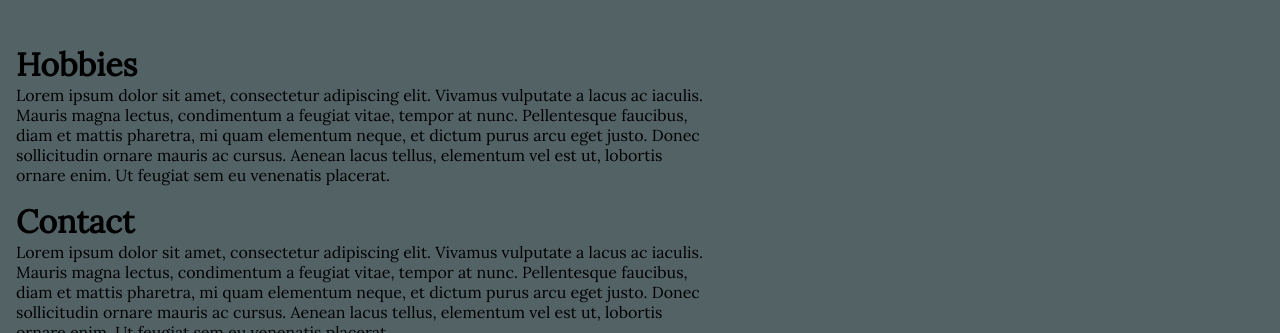
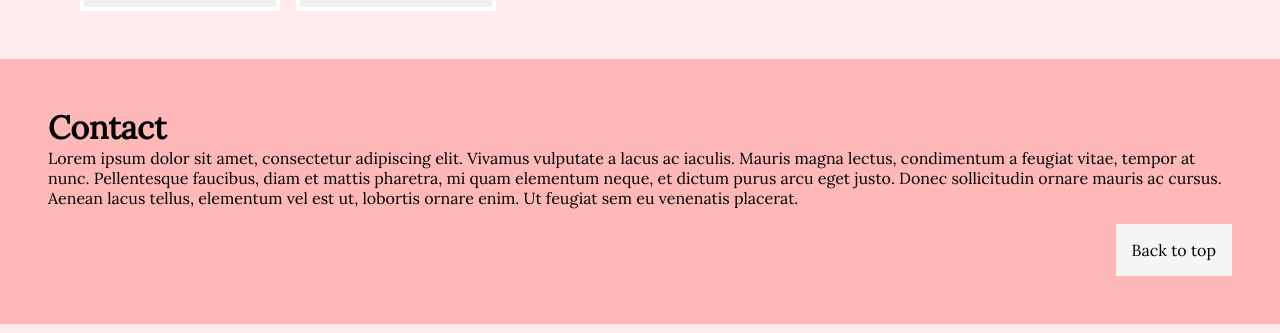
Before and after one commit to greyson-alder/hedgerow, a PHP site: page / in a window 1280 px wide. Shown: the part 2050-2383 px from the top of the page. Run offline with PHP 8.4, Linux system fonts and the light colour scheme.

Commit message:
trim down vision of site, add modal

```diff
--- a/index.php
+++ b/index.php
@@ -1,25 +1,11 @@
-<!DOCTYPE html>
-<html lang="en">
-<head>
-    <meta charset="UTF-8">
-    <meta http-equiv="X-UA-Compatible" content="IE=edge">
-    <meta name="viewport" content="width=device-width, initial-scale=1.0">
-    <title>Hedgerow</title>
-    <script type="module" src="app.js" defer></script>
-    <link rel="stylesheet" href="style.css">
-
-    <link rel="preconnect" href="https://fonts.googleapis.com">
-    <link rel="preconnect" href="https://fonts.gstatic.com" crossorigin>
-    <link href="https://fonts.googleapis.com/css2?family=Lora:ital@0;1&display=swap" rel="stylesheet">
-
-</head>
-<body>
 <?php //SETUP
         $img_url = "https://images.unsplash.com/photo-1664513291148-4ff5b1d58566?ixlib=rb-1.2.1&ixid=MnwxMjA3fDB8MHxwaG90by1wYWdlfHx8fGVufDB8fHx";
 
-        $images = json_decode(file_get_contents("image_catalogue.json"), true);
+        $allImages = file_get_contents("image_catalogue.json");
 
-        $images = $images["resources"];
+        $images = json_decode($allImages, true)["resources"];
+
+        $photosNumber = 11;
 
         // var_dump($images[0]["secure_url"]);
 
@@ -36,16 +22,40 @@
             return "https://res.cloudinary.com/dvbiqses3/image/upload/".$params."/v".$image["version"]."/".$image["public_id"].".jpg";
         }
 ?>
+
+<!DOCTYPE html>
+<html lang="en">
+<head>
+    <meta charset="UTF-8">
+    <meta http-equiv="X-UA-Compatible" content="IE=edge">
+    <meta name="viewport" content="width=device-width, initial-scale=1.0">
+    <title>Hedgerow</title>
+    <script type="module" src="app.js" defer></script>
+    <link rel="stylesheet" href="style.css">
+
+    <link rel="preconnect" href="https://fonts.googleapis.com">
+    <link rel="preconnect" href="https://fonts.gstatic.com" crossorigin>
+    <link href="https://fonts.googleapis.com/css2?family=Lora:ital@0;1&display=swap" rel="stylesheet">
+
+    <script>
+        window.allImages = JSON.parse(`<?php echo $allImages; ?>`)
+    </script>
+
+</head>
+<body>
+
     <header id="header" data--detached="false">
         <h1 class="header__title"><a href="#">Hedgerow</a></h1>
         <nav class="header__nav">
             <ul class="nav__list">
-                <li class="nav__item"><a href="#bio">Biography</a></li>
-                <li class="nav__item"><a href="#projects">Projects</a></li>
+                <li class="nav__item"><a href="#bio">Me</a></li>
+                <li class="nav__item"><a href="#projects">Photos</a></li>
                 <li class="nav__item"><a href="#contact">Contact</a></li>
             </ul>
         </nav>
     </header>
+
+
     <section id="primary">
         <div id="imageGrid__container">
             <section id="imageGrid">
@@ -77,10 +87,12 @@
             </section>
         </div>
     </section>
+
+
     <section id="bio">
         <article class="bio__content content flex_row">
             <div class="bio__left">
-                <img src="./self.png" />
+                <img src="./images/self.png" />
             </div>
             <div class="bio__right">
                 <h2>Hello!</h2>
@@ -100,9 +112,9 @@
                     Lorem ipsum dolor sit amet, consectetur adipiscing elit. Vivamus vulputate a lacus ac iaculis. Mauris magna lectus, condimentum a feugiat vitae, tempor at nunc.
                     </p>div
                 </div>
-                <div class="projects__flexboxes">
+                <div id="photos__container">
                     <?php
-                    for ($i = 0; $i < 4; $i++) {
+                    for ($i = 0; $i < $photosNumber; $i++) {
                         echo
                         '<button class="projects__item">
                             <img
@@ -112,9 +124,10 @@
                             />
                         </button>';
                     } ?>
+                    <button class="projects__item" id="load_more">Load more images</button>
                 </div>
             </div>
-            <div class="projects__code">
+            <!-- <div class="projects__code">
                 <div class="projects__info">
                     <h2>#code</h2>
                     <p>
@@ -127,28 +140,24 @@
                     <div class="projects__item"></div>
                     <div class="projects__item"></div>
                 </div>
-            </div>
+            </div> -->
         </article>
     </section>
-    <section id="bottom">
-        <div class="bottom__content">
-            <article class="hobbies">
-                <h2>Hobbies</h2>
-                <p>
-                Lorem ipsum dolor sit amet, consectetur adipiscing elit. Vivamus vulputate a lacus ac iaculis. Mauris magna lectus, condimentum a feugiat vitae, tempor at nunc. Pellentesque faucibus, diam et mattis pharetra, mi quam elementum neque, et dictum purus arcu eget justo. Donec sollicitudin ornare mauris ac cursus. Aenean lacus tellus, elementum vel est ut, lobortis ornare enim. Ut feugiat sem eu venenatis placerat.
-                </p>
-            </article>
-            <article class="contact__content">
+
+
+    <section id="contact">
+        <div class="contact__content content">
             <h2>Contact</h2>
             <p>
             Lorem ipsum dolor sit amet, consectetur adipiscing elit. Vivamus vulputate a lacus ac iaculis. Mauris magna lectus, condimentum a feugiat vitae, tempor at nunc. Pellentesque faucibus, diam et mattis pharetra, mi quam elementum neque, et dictum purus arcu eget justo. Donec sollicitudin ornare mauris ac cursus. Aenean lacus tellus, elementum vel est ut, lobortis ornare enim. Ut feugiat sem eu venenatis placerat.
             </p>
-            </article>
+            <a href="#" class="bottom__toTop">Back to top</a>
         </div>
-        <img class="bottom__image" src="./Scotland.svg"/>
     </section>
-    <!-- <section class="projects__modal">
-        <img class="modal__image" src="https://res.cloudinary.com/dvbiqses3/image/upload//v1667249092/IMG_20181126_120354_381_dtv0mb.jpg"/>
-    </section> -->
+
+
+    <section id="photos__modal" hidden>
+        <!-- <img class="modal__image" src="https://res.cloudinary.com/dvbiqses3/image/upload//v1667249092/IMG_20181126_120354_381_dtv0mb.jpg"/> -->
+    </section>
 </body>
 </html>
--- a/style.css
+++ b/style.css
@@ -3,10 +3,13 @@
     --boxSize: 75px;
     --gap: calc(0.01 * var(--maxHeight));
     --headerHeight: 70px;
-    --pink: rgb(255, 235, 235);
-    --pink-med: #FFD6D6;
+    --pink: hsl(0, 100%, 96%);
+    --pink-med: hsl(0, 100%, 92%);
+    --pink-dark: hsl(0, 100%, 88%);
+    --pink-darkest: hsl(0, 100%, 86%);
     --steel-teal: #6B7F82;
     --dark-teal: #536265;
+    --indigo: #3F0FB7;
 
     /* --detached-header-default: rgb(255, 228, 228); */
     /* --detached-header-med-pink:  */
@@ -50,10 +55,12 @@ h2 {
 
 .content {
     max-width: var(--desktop-width);
+    width: 100%;
+    /* padding-left: 1rem;
+    padding-right: 1rem; */
+    padding: 3rem;
     margin-left: auto;
     margin-right: auto;
-    padding-left: 1rem;
-    padding-right: 1rem;
 }
 
 .flex_row {
@@ -381,44 +398,53 @@ h2 {
 
 /* ---Contact--------------------- */
 
-#bottom {
-    padding-top: 5rem;
-    padding-bottom: 2rem;
-    background-color: var(--dark-teal);
+#contact {
+    /* padding-top: 5rem; */
+    /* padding-bottom: 2rem; */
+    background-color: var(--pink-darkest);
     scroll-margin-top: 96px;
     position: relative;
-    min-height: calc(100vh - 96px);
-
+    /* min-height: calc(100vh - 96px); */
+/*
     display: grid;
-    grid-template-columns: max(calc((100vw - var(--desktop-width))/2), 1rem) 1fr 150px 1fr 1rem;
-}
-
-.bottom__content {
-    grid-column: 2 / 4;
-    grid-row: 1;
-}
-
-.hobbies {
-    flex-direction: column;
-    margin-bottom: 1rem;
+    grid-template-columns: max(calc((100vw - var(--desktop-width))/2), 1rem) 1fr 150px 1fr 1rem; */
 }
 
 .contact__content {
+    /* grid-column: 2 / 4;
+    grid-row: 1; */
+    display: flex;
     flex-direction: column;
 }
 
-.bottom__image {
+.bottom__toTop {
+    padding: 1rem;
+    margin-top: 1rem;
+    align-self: flex-end;
+    background-color: whitesmoke;
+}
+
+/* .hobbies {
+    flex-direction: column;
+    margin-bottom: 1rem;
+} */
+
+/* .contact__content {
+    flex-direction: column;
+} */
+
+/* .bottom__image {
     opacity: 50%;
     grid-column: 3 / 5;
     grid-row: 1;
     align-self: end;
     justify-self: center;
 
-}
+} */
 
 /* ---MODAL------------------------- */
 
-.projects__modal {
+#photos__modal {
     display: flex; /* Hidden by default */
     position: fixed; /* Stay in place */
     z-index: 1000;
```
Also changed, not shown: other parts of style.css (+30 -9 lines), app.js (+82 -5 lines). Lines whose indentation alone changed are shown as unchanged.
